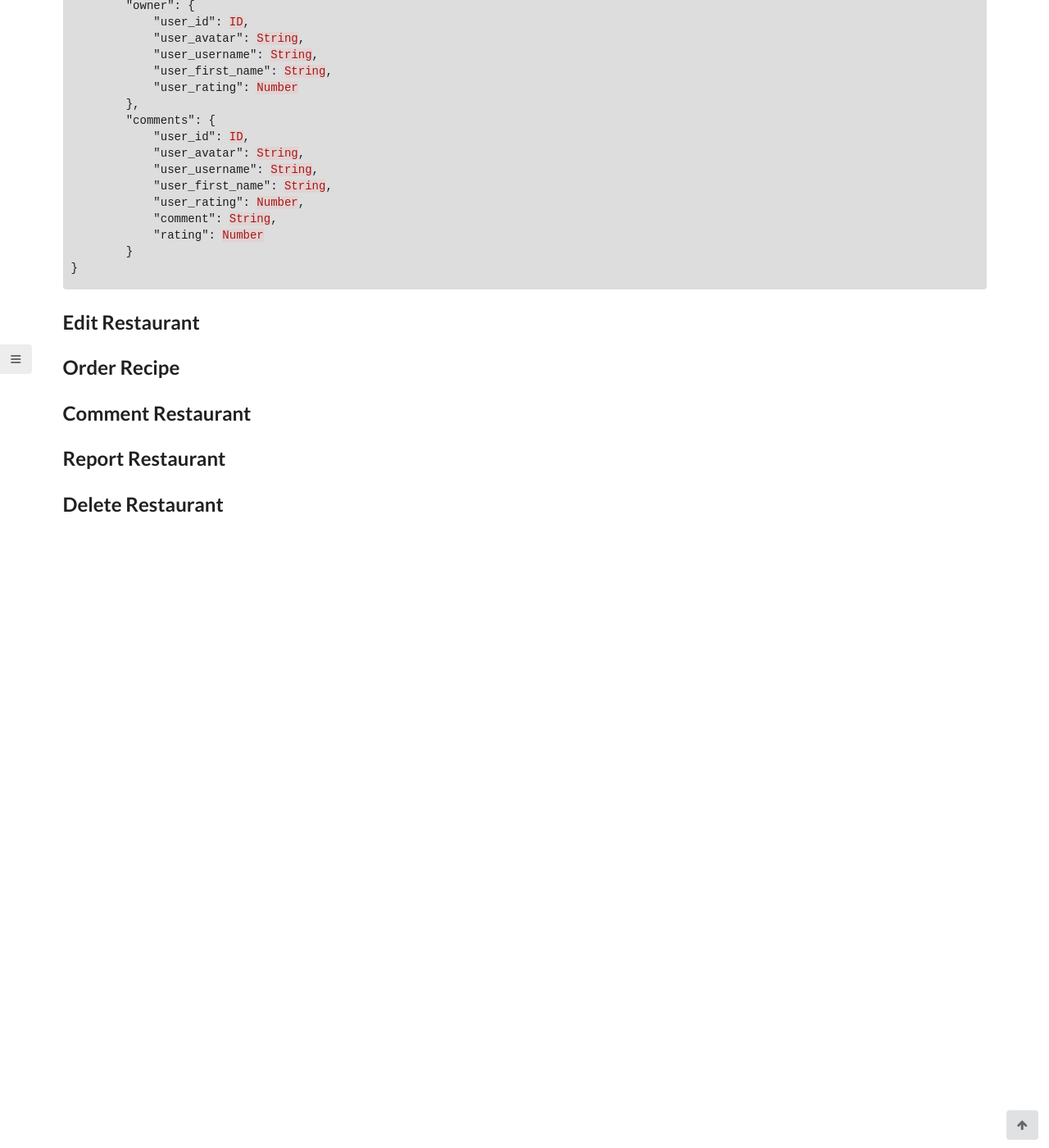
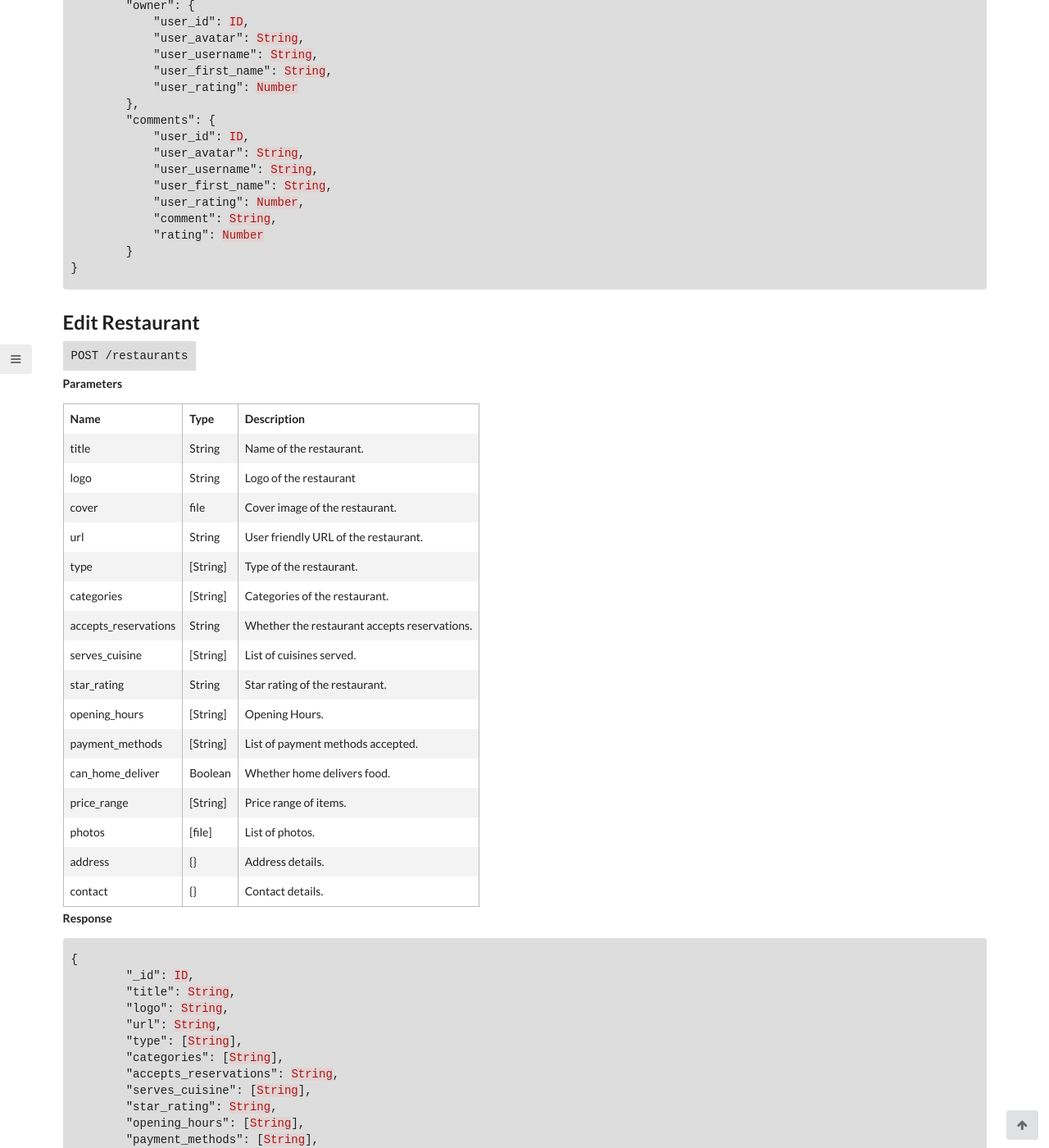
Before and after one commit to letsallchef/docs, a Jekyll site: the page built from _posts/api/2017-03-06-restaurants.md, in a window 1280 px wide and 1400 px high, scrolled down 3320 px. Shown: the whole window at 82% size. Built offline with Jekyll 4.4.1, drawn with Linux system fonts in a browser that asks for light colours; before the commit the page ends 3950 px from its top, so only the background shows below that; some of the changed text lies outside the part shown.

Commit message:
adds remaning routes

```diff
--- a/_posts/api/2017-03-06-restaurants.md
+++ b/_posts/api/2017-03-06-restaurants.md
@@ -176,10 +176,128 @@
 
 ## Edit Restaurant
 
+`POST /restaurants`
+
+**Parameters**
+
+| Name | Type | Description |
+| --- | --- | --- |
+| title | String | Name of the restaurant. |
+| logo | String | Logo of the restaurant |
+| cover | file | Cover image of the restaurant. |
+| url | String | User friendly URL of the restaurant. |
+| type | [String] | Type of the restaurant. |
+| categories | [String] | Categories of the restaurant. |
+| accepts_reservations | String | Whether the restaurant accepts reservations. |
+| serves_cuisine | [String] | List of cuisines served. |
+| star_rating | String | Star rating of the restaurant. |
+| opening_hours | [String] | Opening Hours. |
+| payment_methods | [String] | List of payment methods accepted. |
+| can_home_deliver | Boolean | Whether home delivers food. |
+| price_range | [String] | Price range of items. |
+| photos | [file] | List of photos. |
+| address | {} | Address details. |
+| contact | {} | Contact details. |
+
+**Response**
+
+{% highlight json %}
+{
+	"_id": ID,
+	"title": String,
+	"logo": String,
+	"url": String,
+	"type": [String],
+	"categories": [String],
+	"accepts_reservations": String,
+	"serves_cuisine": [String],
+	"star_rating": String,
+	"opening_hours": [String],
+	"payment_methods": [String],
+	"can_home_delever": Boolean,
+	"price_range": [String],
+	"photos": [String],
+	"address": {
+	    "addressLine1": String,
+	    "addressLine2": String,
+	    "landmark": String,
+	    "state": String,
+	    "city": String,
+	    "district": String,
+	    "country": String,
+	    "geo": {
+	        "latitude": Number,
+	        "longitude": Number
+	    }
+	},
+	"contact": {
+	    "email": String,
+	    "phone": String
+	},
+	"owner": {
+	    "user_id": ID,
+	    "user_avatar": String,
+	    "user_username": String,
+	    "user_first_name": String,
+	    "user_rating": Number
+	}
+}
+{% endhighlight %}
+
 ## Order Recipe
+
+## Order Grocery
+
+`POST /restaurants/order`
+
+**Parameters**
+
+| Name | Type | Description |
+| --- | --- | --- |
+| item_id | ID | ID of the store grocery. |
+| quantity | Number | Quantity of the store grocery. |
+
+**Response**
+
+`Status: 201`
+
 
 ## Comment Restaurant
 
+`PUT /restaurants/:store_id`
+
+**Parameters**
+
+| Name | Type | Description |
+| --- | --- | --- |
+| comment  | String | Body of the comment. |
+| rating | Number | Rating of the recipe in the order of 1-5 |
+
+**Response**
+
+`Status: 201`
+
+
 ## Report Restaurant
 
+`POST /restaurants/:store_id`
+
+**Parameters**
+
+| Name | Type | Description |
+| --- | --- | --- |
+| reason_type  | String | Type of the report reason. |
+| reason_body  | String | Body of the report reason. |
+
+**Response**
+
+`Status: 201`
+
+
 ## Delete Restaurant
+
+`DELETE /restaurants/:store_id`
+
+**Response**
+
+`Status: 204`
```
